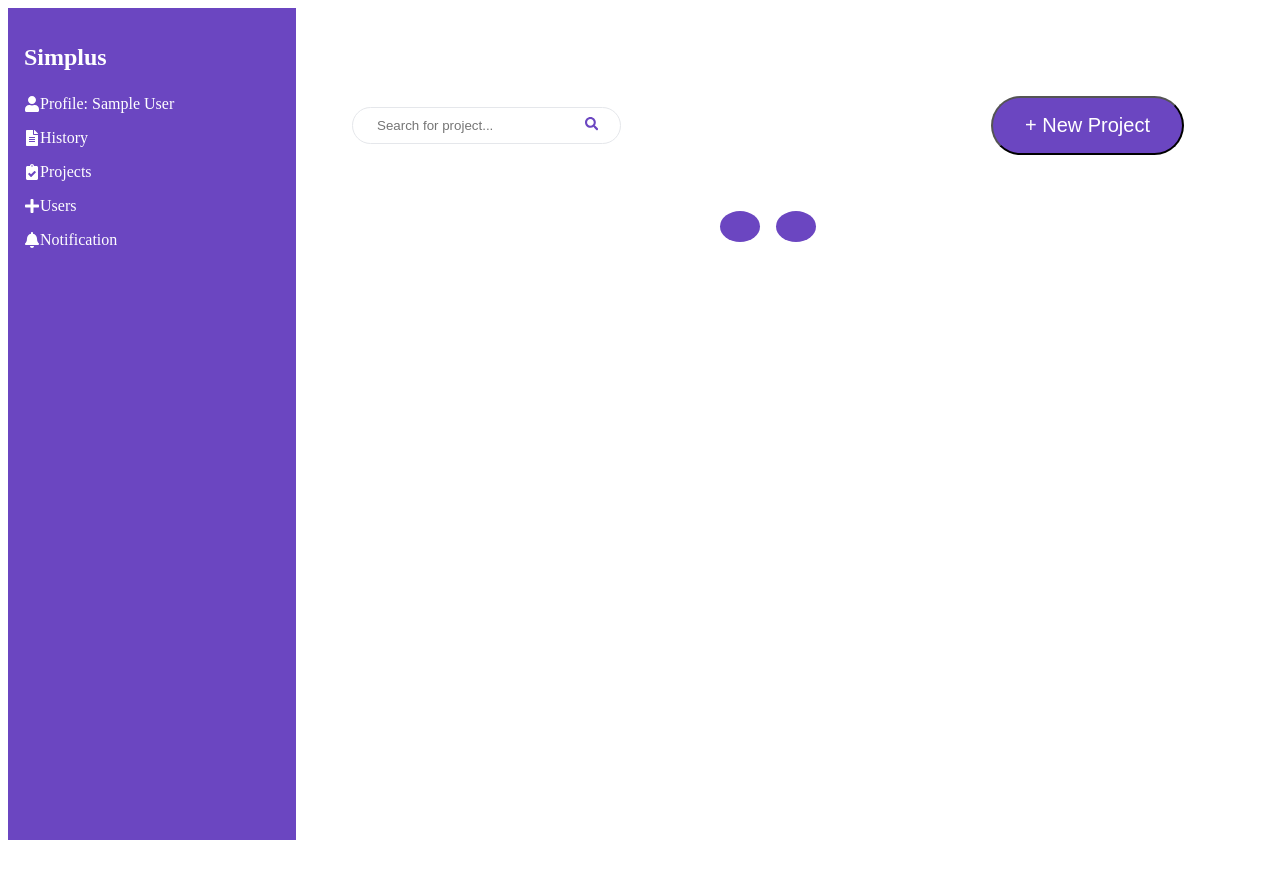
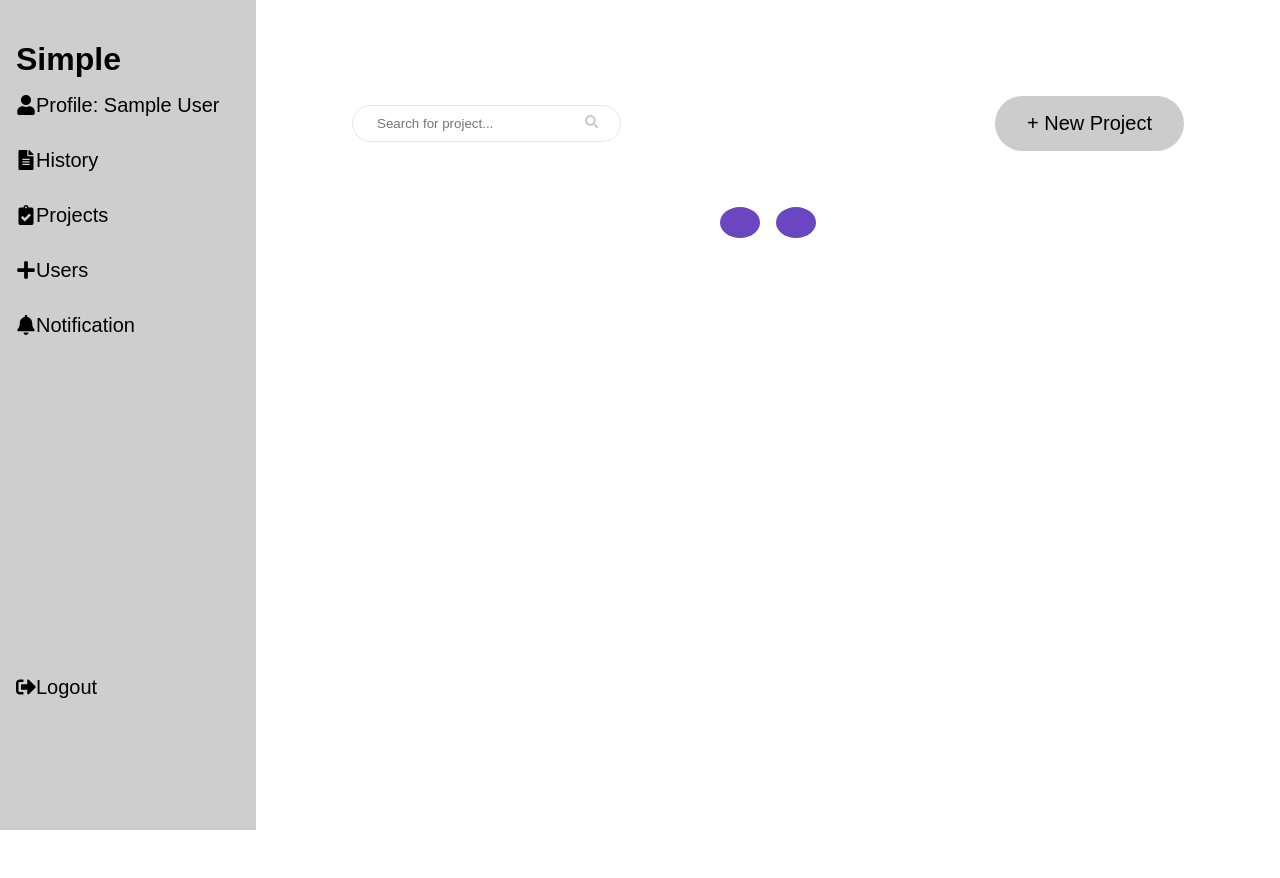
Before and after one commit to flavio1508/Symplenic, a React (Create React App) app: page /dashboard in a window 1280 px wide. Shown: the top 878 px of the page. Built offline with nearby package versions, Linux system fonts and the light colour scheme; sample sign-in values are in the browser's storage.

Commit message:
Atualização de tela

```diff
--- a/src/App.js
+++ b/src/App.js
@@ -1,11 +1,16 @@
 import React from "react";
-import Dashboard from "./pages/Dashboard"; // Ajuste o caminho para o componente principal
+import Dashboard from "./Components/pages/Dashboard"; // Ajuste o caminho para o componente principal
+import Login from "./Components/Login/Login"; // Ajuste o caminho para o componente de login
+import { BrowserRouter as Router, Routes, Route, useNavigate } from "react-router-dom";
 
 function App() {
   return (
-    <div>
-      <Dashboard />
-    </div>
+    <Router>
+      <Routes>
+        <Route path="/" element={<Login />} />
+        <Route path="/dashboard" element={<Dashboard />} />
+      </Routes>
+    </Router>
   );
 }
 
--- /dev/null
+++ b/src/Components/Login/Login.css
@@ -0,0 +1,80 @@
+/* Adicione isso ao seu arquivo CSS, se necessário */
+.login-container {
+    background: rgba(255, 255, 255, 0.9);
+    box-shadow: 0 4px 6px rgba(0, 0, 0, 0.1), 0 1px 3px rgba(0, 0, 0, 0.08);
+  }
+  /* Container geral */
+  .login-container {
+    background-image: url('../../img/contruct 1.png');
+    background-size: cover;
+    background-position: center;
+    background-repeat: no-repeat;
+    display: flex;
+    justify-content: center;
+    align-items: center;
+    height: 96vh;
+    width: 100%;
+  }
+
+
+  /* Caixa de login */
+  .login-box {
+    background-color: rgba(206, 206, 206, 0.68); /* Cinza com opacidade */
+    padding: 2rem;
+    border-radius: 1rem; /* Bordas arredondadas */
+    width: 400px;
+    text-align: center;
+    border-radius: 20px;
+    height: 455px;
+  }
+
+
+  /* Mensagem de erro */
+  .login-error {
+    color: #e53e3e; /* Vermelho para erro */
+    margin-bottom: 1rem;
+    font-size: 0.875rem;
+  }
+
+  /* Inputs */
+  .login-input {
+    width: 90%;
+    padding: 0.85rem;
+    margin-left: -2%;
+    margin-bottom: 4rem;
+    border: none;
+    border-radius: 20px; /* Bordas arredondadas */
+    outline: none;
+    font-size: 22px;
+  }
+
+  /* Botão de login */
+  .login-button {
+    width: 96%;
+    background-color: #000000; /* Cor lilás da barra lateral */
+    color: white;
+    margin-left: -2%;
+    padding: 0.85rem;
+    margin-top: -1%;
+    border-radius: 20px; /* Bordas arredondadas */
+    border: none;
+    cursor: pointer;
+    transition: background-color 0.3s;
+    font-size: 22px;
+  }
+
+  .login-button:hover {
+    background-color: #4B4848; /* Cor lilás escura */
+  }
+
+  .login-logo {
+    text-align: center;
+    margin-bottom: 20px;
+  }
+
+  .logo-image {
+    width: 34%;  /* Tamanho da largura */
+    height: 34%;  /* Tamanho da altura */
+    border-radius: 50%;  /* Deixa a imagem arredondada */
+    object-fit: cover;  /* Garante que a imagem preencha o espaço sem distorcer */
+  }
--- /dev/null
+++ b/src/Components/Login/Login.js
@@ -0,0 +1,56 @@
+import React, { useState, useEffect } from "react";
+import logo from '../../img/WhatsApp Image 2025-01-24 at 00.39.45.jpeg';  // Importando a imagem
+import {useNavigate } from "react-router-dom";
+import "./Login.css";
+
+const mockUser = {
+    email: "flavio1508@gmail.com",
+    password: "1234",
+    name: "Flávio Augusto",
+  };
+
+
+function Login() {
+    const [email, setEmail] = useState("");
+    const [password, setPassword] = useState("");
+    const [error, setError] = useState("");
+    const navigate = useNavigate();
+
+    const handleLogin = () => {
+      if (email === mockUser.email && password === mockUser.password) {
+        localStorage.setItem("user", JSON.stringify(mockUser));
+        navigate("/dashboard");
+      } else {
+        setError("Email ou senha incorretos!");
+      }
+    };
+
+    return (
+      <div className="login-container">
+        <div className="login-box">
+        <div className="login-logo">
+          <img src={logo} alt="Logo" className="logo-image" />
+        </div>
+          {error && <p className="login-error">{error}</p>}
+          <input
+            type="email"
+            placeholder="Email"
+            className="login-input"
+            value={email}
+            onChange={(e) => setEmail(e.target.value)}
+          />
+          <input
+            type="password"
+            placeholder="Senha"
+            className="login-input"
+            value={password}
+            onChange={(e) => setPassword(e.target.value)}
+          />
+          <button className="login-button" onClick={handleLogin}>
+            Confirm
+          </button>
+        </div>
+      </div>
+    );
+  }
+  export default Login;
--- a/src/pages/Dashboard.css
+++ b/src/Components/pages/Dashboard.css
@@ -1,17 +1,21 @@
 /* Estilo da barra lateral */
 .sidebar {
-  width: 16rem;
-  background-color: #6b46c1; /* Cor lilás */
+  width: 14rem;
+  background-color: rgba(206, 206, 206, 1); /* Cinza*/
   color: white;
   padding: 1rem;
   height: 100vh;
   position: fixed;
+  margin-top: -10px;
+  margin-left: -8px;
 }
 
 .sidebar h1 {
-  font-size: 1.5rem;
+  font-size: 32px;
   font-weight: bold;
-  margin-bottom: 1.5rem;
+  margin-bottom: 10px;
+  color: #000000;
+  font-family: Arial, Helvetica, sans-serif;
 }
 
 .sidebar ul {
@@ -20,15 +24,18 @@
 }
 
 .sidebar ul li {
-  margin-bottom: 1rem;
+  margin-bottom: 2rem;
   cursor: pointer;
   transition: color 0.3s;
   display: flex;
   align-items: center;
+  color: #000000;
+  font-size: 20px;
+  font-family: Arial, Helvetica, sans-serif;
 }
 
 .sidebar ul li:hover {
-  color: #d1d5db;
+  color: #4B4848;
 }
 
 .sidebar ul li i {
@@ -54,16 +61,18 @@
 
 /* Estilo do botão Novo Projeto */
 .new-project-btn {
-  background-color: #6b46c1; /* Cor da barra lateral */
-  color: white;
+  background-color: #ccc; /* Cor da barra lateral */
+  color: #000000;
   font-size: 1.25rem;
   padding: 1rem 2rem;
   border-radius: 50px; /* Deixa o botão mais arredondado */
   transition: background-color 0.3s;
+  border:none;
 }
 
 .new-project-btn:hover {
-  background-color: #4c2a91; /* Cor mais escura da barra lateral */
+  background-color: #5c5c5c; /* Cor mais escura da barra lateral */
+  color:#fff;
 }
 
 /* Busca */
@@ -86,12 +95,9 @@
   background-color: transparent;
   border: none;
   cursor: pointer;
-  color: #6b46c1;
+  color: #ccc;
 }
 
-.search-bar button:hover {
-  color: #4c2a91;
-}
 
 /* Modal de novo projeto */
 .modal-overlay {
@@ -206,90 +212,7 @@
 .pagination i {
   margin-right: 0.5rem;
 }
-/* Adicione isso ao seu arquivo CSS, se necessário */
-.login-container {
-  background: rgba(255, 255, 255, 0.9);
-  box-shadow: 0 4px 6px rgba(0, 0, 0, 0.1), 0 1px 3px rgba(0, 0, 0, 0.08);
-  border-radius: 16px;
-  padding: 2rem;
-  width: 1300px;
+.logout{
+  position: absolute;
+  margin-top: 120%;
 }
-/* Container geral */
-.login-container {
-  display: flex;
-  margin-left: 80px;
-  justify-content: center;
-  align-items: center;
-  height: 88vh;
-  background-color: #f3f4f6; /* Cinza claro */
-}
-
-/* Caixa de login */
-.login-box {
-  background-color: white;
-  box-shadow: 0 4px 10px rgba(0, 0, 0, 0.15); /* Sombra */
-  padding: 2rem;
-  border-radius: 1rem; /* Bordas arredondadas */
-  width: 400px;
-  text-align: center;
-}
-
-/* Título */
-.login-title {
-  font-size: 1.5rem;
-  font-weight: bold;
-  margin-bottom: 1rem;
-  color: #333;
-}
-
-/* Mensagem de erro */
-.login-error {
-  color: #e53e3e; /* Vermelho para erro */
-  margin-bottom: 1rem;
-  font-size: 0.875rem;
-}
-
-/* Inputs */
-.login-input {
-  width: 100%;
-  padding: 0.75rem;
-  margin-bottom: 1rem;
-  border: 1px solid #d1d5db; /* Cinza claro */
-  border-radius: 1rem; /* Bordas arredondadas */
-  font-size: 1rem;
-  outline: none;
-}
-
-.login-input:focus {
-  border-color: #6b46c1; /* Cor lilás */
-  box-shadow: 0 0 0 2px rgba(107, 70, 193, 0.3); /* Efeito focus */
-}
-
-/* Botão de login */
-.login-button {
-  width: 100%;
-  background-color: #6b46c1; /* Cor lilás da barra lateral */
-  color: white;
-  font-size: 1rem;
-  padding: 0.75rem;
-  border-radius: 1rem; /* Bordas arredondadas */
-  border: none;
-  cursor: pointer;
-  transition: background-color 0.3s;
-}
-
-.login-button:hover {
-  background-color: #4c2a91; /* Cor lilás escura */
-}
-
-.login-logo {
-  text-align: center;
-  margin-bottom: 20px;
-}
-
-.logo-image {
-  width: 100px;  /* Tamanho da largura */
-  height: 100px;  /* Tamanho da altura */
-  border-radius: 50%;  /* Deixa a imagem arredondada */
-  object-fit: cover;  /* Garante que a imagem preencha o espaço sem distorcer */
-}
--- a/src/pages/Dashboard.js
+++ b/src/Components/pages/Dashboard.js
@@ -1,60 +1,7 @@
 import React, { useState, useEffect } from "react";
 import "./Dashboard.css";
-import { FaSearch, FaUser, FaFileAlt, FaClipboardCheck, FaPlus, FaBell } from "react-icons/fa";
-import { BrowserRouter as Router, Routes, Route, useNavigate } from "react-router-dom";
-import logo from '../img/WhatsApp Image 2025-01-24 at 00.39.45.jpeg';  // Importando a imagem
-
-
-const mockUser = {
-  email: "flavio1508@gmail.com",
-  password: "1234",
-  name: "Flávio Augusto",
-};
-
-function Login() {
-    const [email, setEmail] = useState("");
-    const [password, setPassword] = useState("");
-    const [error, setError] = useState("");
-    const navigate = useNavigate();
-
-    const handleLogin = () => {
-      if (email === mockUser.email && password === mockUser.password) {
-        localStorage.setItem("user", JSON.stringify(mockUser));
-        navigate("/dashboard");
-      } else {
-        setError("Email ou senha incorretos!");
-      }
-    };
-
-    return (
-      <div className="login-container">
-        <div className="login-box">
-        <div className="login-logo">
-          <img src={logo} alt="Logo" className="logo-image" />
-        </div>
-          <h1 className="login-title">Login</h1>
-          {error && <p className="login-error">{error}</p>}
-          <input
-            type="email"
-            placeholder="Email"
-            className="login-input"
-            value={email}
-            onChange={(e) => setEmail(e.target.value)}
-          />
-          <input
-            type="password"
-            placeholder="Senha"
-            className="login-input"
-            value={password}
-            onChange={(e) => setPassword(e.target.value)}
-          />
-          <button className="login-button" onClick={handleLogin}>
-            Entrar
-          </button>
-        </div>
-      </div>
-    );
-  }
+import { FaSearch, FaUser, FaFileAlt, FaClipboardCheck, FaPlus, FaBell, FaSignOutAlt } from "react-icons/fa";
+import { useNavigate } from "react-router-dom";
 
 
 const Dashboard = () => {
@@ -66,6 +13,8 @@ const Dashboard = () => {
   const itemsPerPage = 9;
 
   const user = JSON.parse(localStorage.getItem("user"));
+
+  const navigate = useNavigate();
 
   useEffect(() => {
     if (!user) {
@@ -114,11 +63,16 @@ const Dashboard = () => {
     setCurrentPage(pageNumber);
   };
 
+  const handleLogout = () => {
+    localStorage.removeItem("user");
+    navigate("/");
+  };
+
   return (
     <div className="flex h-screen bg-gray-100">
       {/* Sidebar */}
-      <aside className="sidebar">
-        <h1>Simplus</h1>
+      <nav className="sidebar">
+        <h1>Simple</h1>
         <ul>
           <li>
             <FaUser /> Profile: {user?.name}
@@ -135,8 +89,11 @@ const Dashboard = () => {
           <li>
             <FaBell /> Notification
           </li>
+          <li className='logout' onClick={handleLogout}>
+            <FaSignOutAlt/> Logout
+          </li>
         </ul>
-      </aside>
+      </nav>
 
       {/* Main Content */}
       <main className="main-content">
@@ -215,15 +172,4 @@ const Dashboard = () => {
   );
 };
 
-function App() {
-  return (
-    <Router>
-      <Routes>
-        <Route path="/" element={<Login />} />
-        <Route path="/dashboard" element={<Dashboard />} />
-      </Routes>
-    </Router>
-  );
-}
-
-export default App;
+export default Dashboard;
--- a/src/pages/Reports.js
+++ b/src/Components/pages/Reports.js
@@ -1,5 +1,5 @@
 import React from 'react';
-import { exportToExcel, exportToPDF } from '../utils/exportUtils';
+import { exportToExcel, exportToPDF } from '../../utils/exportUtils';
 
 const mockReportData = [
   { name: 'Company A', approved: 10, rejected: 2 },
```
Also changed, not shown: src/Components/ChartCard/ChartCard.js (renamed from src/components/ChartCard.js), src/Components/FilterBar/FilterBar.js (renamed from src/components/FilterBar.js), src/Components/Header/Header.js (added), src/Components/SideBar/Sidebar.js (added), 2 other files (tests, documents, lock files or other folders).
